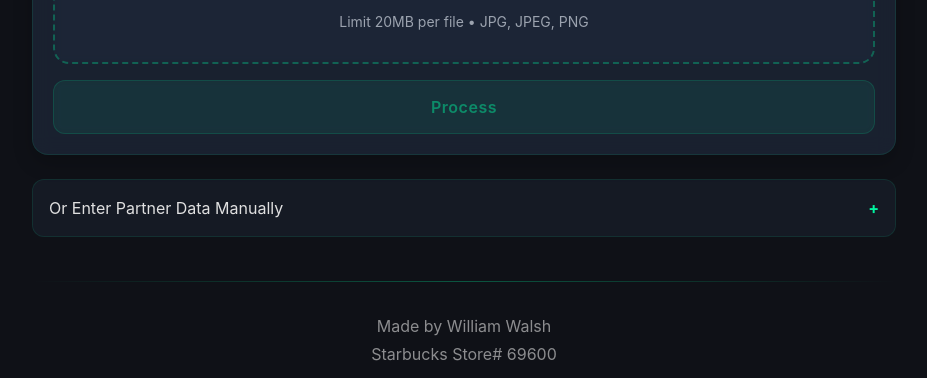
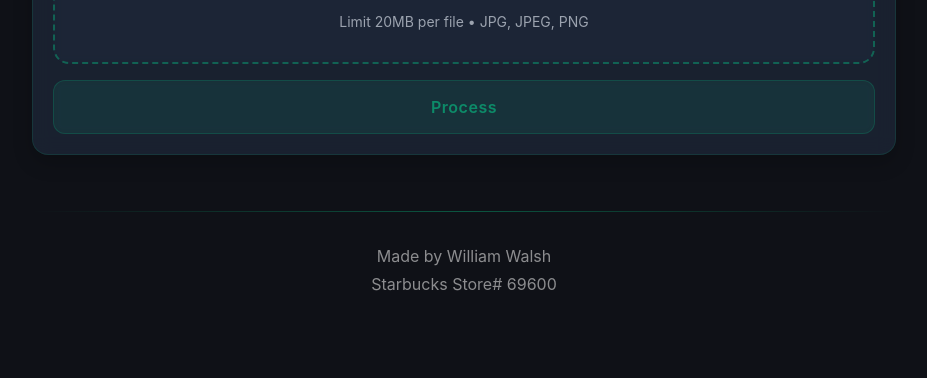
Before and after one commit to itswalshy/itswalshy.github.io, a plain HTML site: page index.html in a window 1280 px wide. Shown: the part 454-832 px from the top of the page, without its empty margins (176-1103 px from the left). Drawn offline with nearby package versions, Linux system fonts and the light colour scheme.

Commit message:
Update index.html

```diff
--- a/index.html
+++ b/index.html
@@ -392,7 +392,6 @@
 
             <!-- Manual Entry Option -->
             <div class="mt-4 animate__animated animate__fadeInUp animate__delay-2s">
-                <button class="collapsible text-gray-300">Or Enter Partner Data Manually</button>
                 <div class="collapsible-content">
                     <div class="p-4">
                         <div class="mb-4">
```
